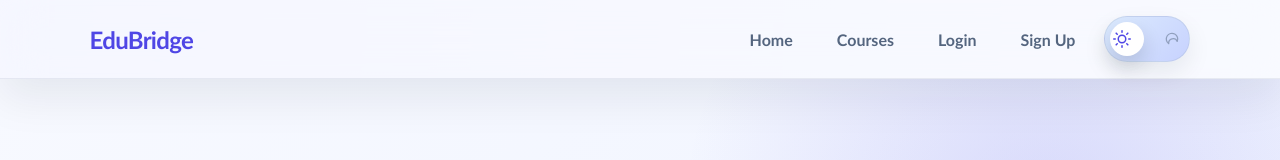
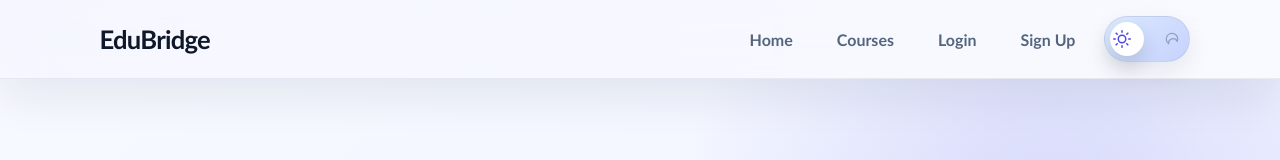
Before and after one commit to sansar20174/EduBridge, a React (Vite) app in the folder Frontend/: page / in a window 1280 px wide. Shown: the top 160 px of the page. Built offline with nearby package versions, Linux system fonts and the light colour scheme; no server answers.

Commit message:
Refactor code structure for improved readability and maintainability

```diff
--- a/Frontend/src/components/Navbar.jsx
+++ b/Frontend/src/components/Navbar.jsx
@@ -1,6 +1,7 @@
 import { Link, useNavigate } from "react-router-dom";
 import { FiMoon, FiSun } from "react-icons/fi";
 import { useTheme } from "../context/ThemeContext";
+import logo from "../assets/logo.png";
 
 const Navbar = () => {
   const navigate = useNavigate();
@@ -18,6 +19,7 @@ const Navbar = () => {
   return (
     <nav className="navbar">
       <Link to="/" className="logo">
+      <image src={logo} alt="EduBridge Logo" className="logo-image" />
         EduBridge
       </Link>
 
--- a/Frontend/src/index.css
+++ b/Frontend/src/index.css
@@ -1559,3 +1559,18 @@ img{
     display:none;
   }
 }
+.logo {
+  display: flex;
+  align-items: center;
+  gap: 10px;
+  text-decoration: none;
+  color: inherit;
+  font-size: 1.6rem;
+  font-weight: 700;
+}
+
+.logo-img {
+  width: 50px;
+  height: 50px;
+  object-fit: contain;
+}
```
Also changed, not shown: Frontend/src/assets/logo.png (added).
